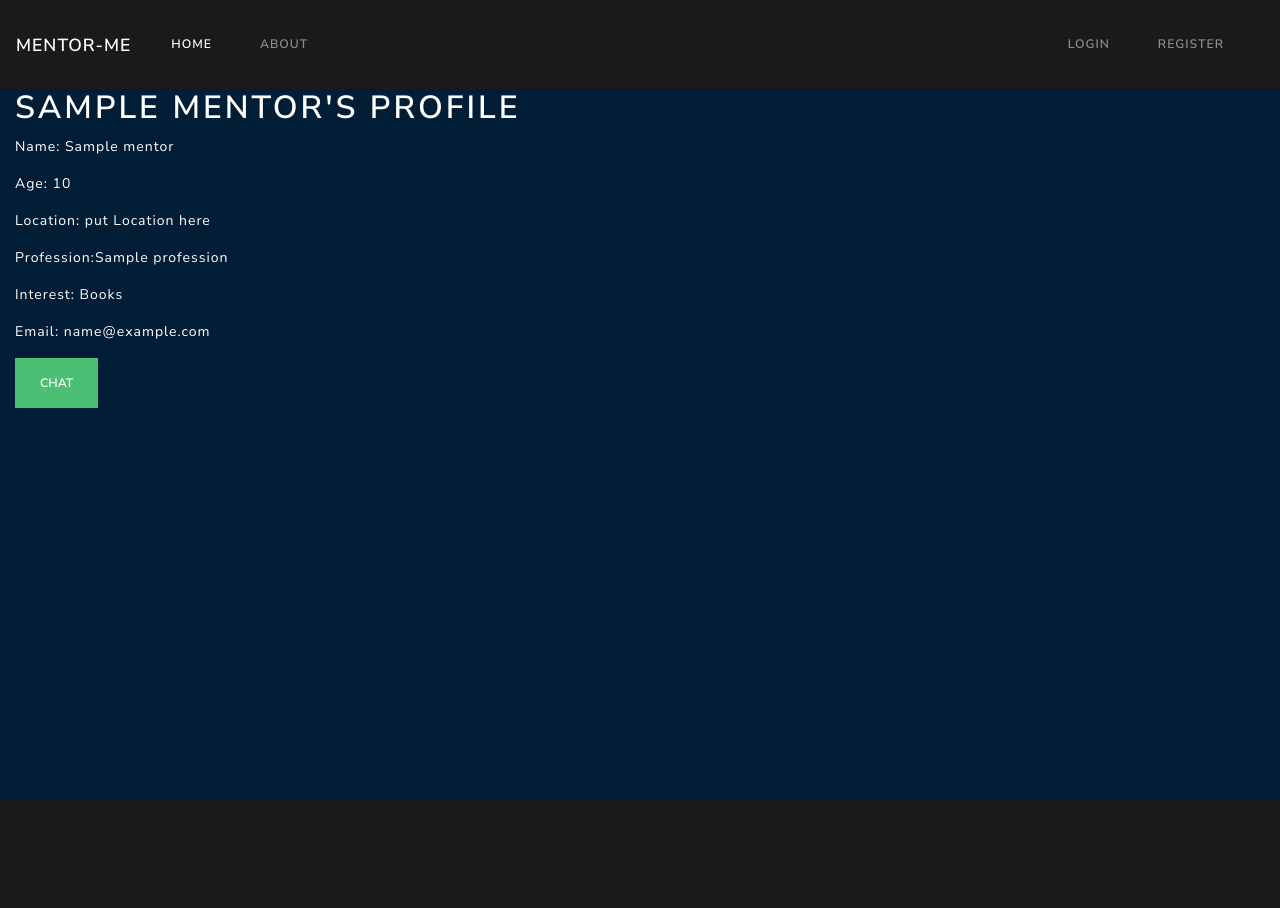
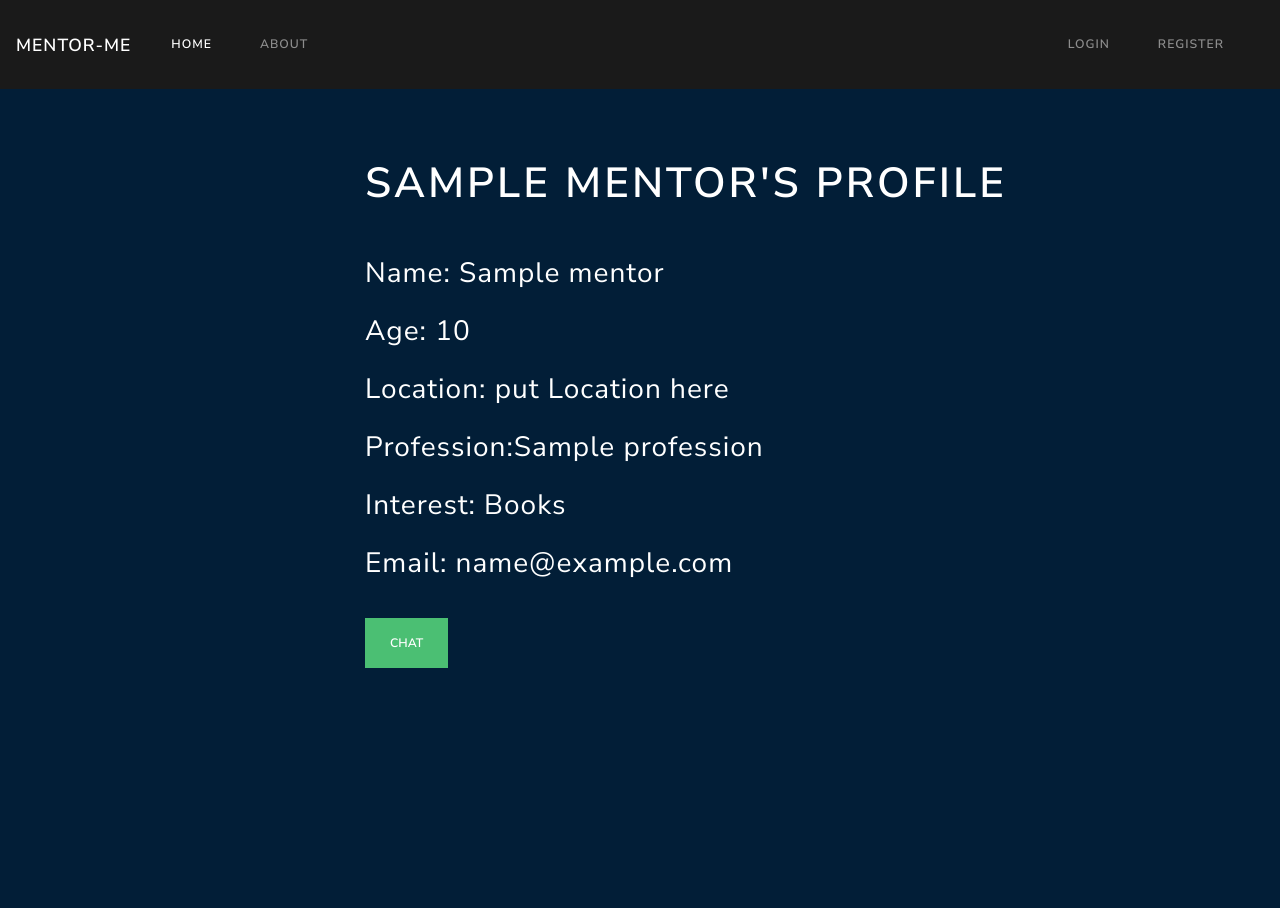
Before and after one commit to liyaSileshi/mentor_me, a Flask app: template templates/mentor_profile.html in a window 1280 px wide. Shown: the top 908 px of the page. Run offline with Flask 2, Linux system fonts and the light colour scheme; the template is opened without the code that fills it: most values are stand-ins (such as "Sample title", 1, 10 or a date in 2020); some libraries are stand-ins or nearby versions.

Commit message:
added profile styling

```diff
--- a/static/css/styles.css
+++ b/static/css/styles.css
@@ -61,6 +61,20 @@ body{
     color: white;
 }
 
+.profile{
+    padding-left: 25em;
+    margin-top: 5em;
+}
+
+.profile h1{
+    font-size: 3em;
+    margin-bottom: 1em;
+}
+
+.profile p{
+    font-size: 2em;
+}
+
 .email{
 
 }
--- a/templates/mentor_profile.html
+++ b/templates/mentor_profile.html
@@ -10,7 +10,7 @@
   <p>Profession:{{mentor.profession}}</p>
   <p>Interest: Books</p>
   <p>Email: {{mentor.Email}}</p>
-  <button type="button" class="btn btn-success"><a href='#'>Chat</a></button>
+  <button type="button" class="btn btn-success" style='margin-top: 1.5em;'><a href='#'>Chat</a></button>
 </div>
 
 {% endblock %}
```
